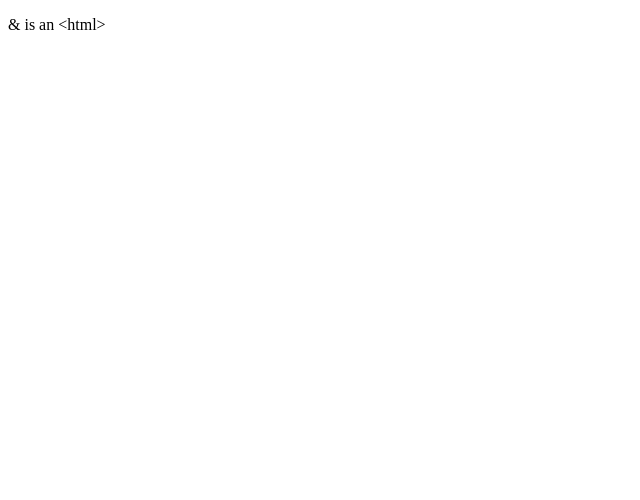
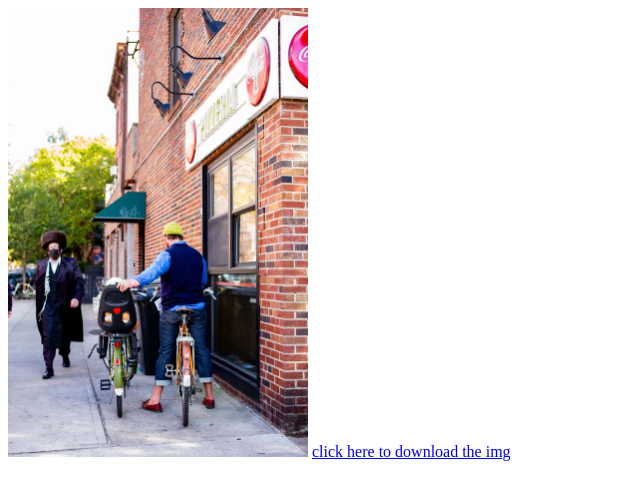
Before and after one commit to AhGI0/conquer_HTML, a plain HTML site: page file.html in a window 1280 px wide. Shown: the whole page, without its empty margins (0-640 px from the left). Drawn offline with Linux system fonts and the light colour scheme.

Commit message:
i learned about (downlaod here)

```diff
--- a/file.html
+++ b/file.html
@@ -4,9 +4,11 @@
     <meta charset="UTF-8">
     <meta name="viewport" content="width=device-width, initial-scale=1.0">
     <title>Document</title>
+    <link rel="stylesheet" href="style.css">
 </head>
 <body>
-<p>	&amp; is an &lt;html&gt;</p>
+<img src="./nyc-1003065.jpg" alt="here is an image for nyc" >
+<a download="./nyc-1003065.jpg" href="./nyc-1003065.jpg">click here to download the img</a>
 </body>
 </html>
 <!-- html + head + body   -->
--- a/style.css
+++ b/style.css
@@ -1,7 +1,4 @@
-span{
-    color:red;
-    margin: 20px;
-    background-color: azure;
-    cursor: pointer;
+img {
+    width: 300px;
+
 }
-/*what i can understand here is that {} it is not an object */
```
Also changed, not shown: nyc-1003065.jpg (added).
